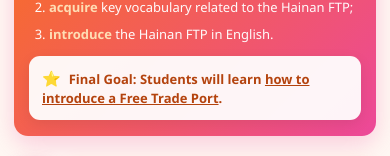
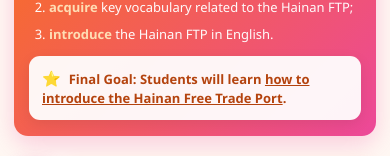
Before and after one commit to ziyu1032/UN1-COURSEMAP, a plain HTML site: page mobile.html in a window 390 px wide. Shown: the part 225-381 px from the top of the page. Drawn offline with Linux system fonts and the light colour scheme.

Commit message:
Add mobile.html

```diff
--- a/mobile.html
+++ b/mobile.html
@@ -118,7 +118,7 @@
       <li><b>acquire</b> key vocabulary related to the Hainan FTP;</li>
       <li><b>introduce</b> the Hainan FTP in English.</li>
     </ol>
-    <div class="ult"><span class="st">⭐</span>Final Goal: Students will learn <u>how to introduce a Free Trade Port</u>.</div>
+    <div class="ult"><span class="st">⭐</span>Final Goal: Students will learn <u>how to introduce the Hainan Free Trade Port</u>.</div>
   </div>
 
   <!-- SPINE -->
```
